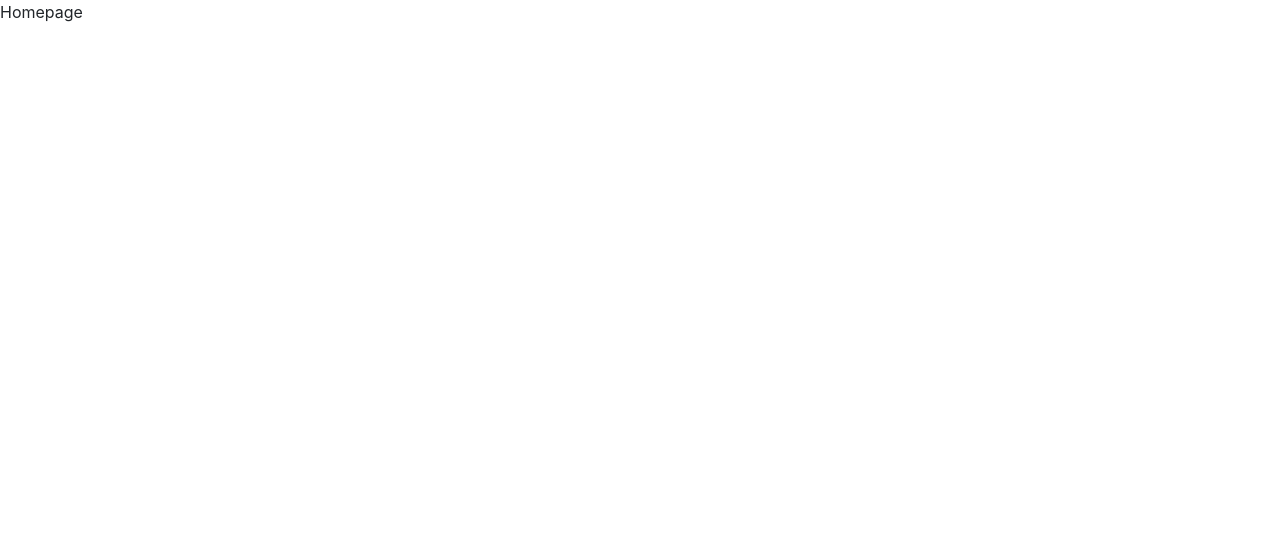
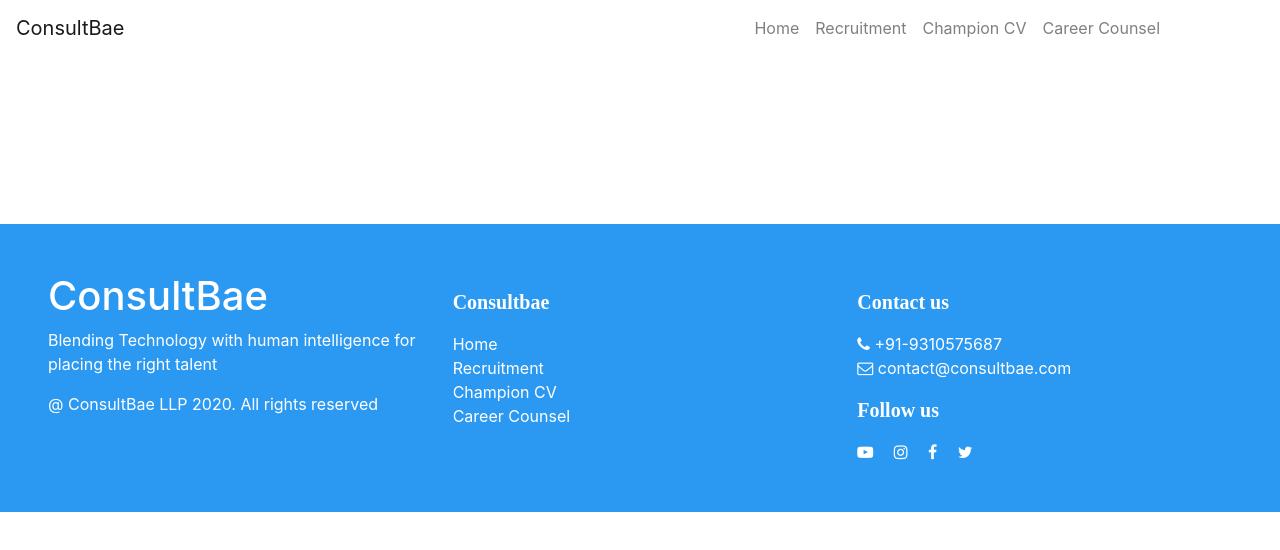
Before and after one commit to Aman-Codes/ConsultBae, a React app in the folder frontend/: page / in a window 1280 px wide. Built offline with nearby package versions, Linux system fonts and the light colour scheme.

Commit message:
added header and footer

```diff
--- a/frontend/public/index.html
+++ b/frontend/public/index.html
@@ -25,6 +25,7 @@
       Learn how to configure a non-root public URL by running `npm run build`.
     -->
     <title>React App</title>
+    <link rel="stylesheet" href="https://stackpath.bootstrapcdn.com/font-awesome/4.7.0/css/font-awesome.min.css" integrity="sha384-wvfXpqpZZVQGK6TAh5PVlGOfQNHSoD2xbE+QkPxCAFlNEevoEH3Sl0sibVcOQVnN" crossorigin="anonymous">
   </head>
   <body>
     <noscript>You need to enable JavaScript to run this app.</noscript>
--- /dev/null
+++ b/frontend/src/components/Footer/Footer.css
@@ -0,0 +1,17 @@
+.footer-bg {
+    background-color: #2B99F2;
+    color: #FFF;
+}
+
+.footer-heading {
+    font-family: Mulish;
+    font-style: normal;
+    font-weight: bold;
+    font-size: 20px;
+    line-height: 60px;
+    margin: 0px;
+}
+
+.white-bg {
+    background-color: #FFF;
+}
--- /dev/null
+++ b/frontend/src/components/Footer/Footer.js
@@ -0,0 +1,42 @@
+import React from 'react';
+import './Footer.css'
+
+function Footer() {
+    return (
+        <div>
+            <div className="row footer-bg p-5" style={{ "backgroundColor": "2B99F2" }}>
+                <div className="col-md-4">
+                    <h1>ConsultBae</h1>
+                    <p>
+                        Blending Technology with human intelligence for placing the right talent
+                    </p>
+                    <p>@ ConsultBae LLP 2020. All rights reserved</p>
+                </div>
+                <div className="col-md-4">
+                <h1 className="footer-heading">Consultbae</h1>
+                    <p>
+                        Home <br/>
+                        Recruitment <br/>
+                        Champion CV <br/>
+                        Career Counsel <br/>
+                    </p>
+                </div>
+                <div className="col-md-4">
+                    <h1 className="footer-heading">Contact us</h1>
+                    <i className="fa fa-phone" aria-hidden="true"></i> +91-9310575687
+                    <br />
+                    <i className="fa fa-envelope-o" aria-hidden="true"></i> contact@consultbae.com
+                    <br />
+                    <h1 className="footer-heading">Follow us</h1>
+                    <i className="fa fa-youtube-play" aria-hidden="true"></i> &emsp;
+                    <i className="fa fa-instagram" aria-hidden="true"></i> &emsp;
+                    <i className="fa fa-facebook" aria-hidden="true"></i> &emsp;
+                    <i className="fa fa-twitter" aria-hidden="true"></i> &emsp;
+                </div>
+
+            </div>
+        </div>
+    );
+}
+
+export default Footer;
--- /dev/null
+++ b/frontend/src/components/Header/Header.js
@@ -0,0 +1,24 @@
+import React from 'react';
+import Navbar from 'react-bootstrap/Navbar';
+import Nav from 'react-bootstrap/Nav';
+
+function Header() {
+    return (
+        <div>
+            <Navbar expand="lg">
+            <Navbar.Brand href="/">ConsultBae</Navbar.Brand>
+            <Navbar.Toggle aria-controls="basic-navbar-nav" />
+            <Navbar.Collapse id="basic-navbar-nav">
+                <Nav className="ml-auto mr-5 px-5">
+                <Nav.Link href="/">Home</Nav.Link>
+                <Nav.Link href="/recruitment">Recruitment</Nav.Link>
+                <Nav.Link href="/championcv">Champion CV</Nav.Link>
+                <Nav.Link href="/careercounsel">Career Counsel</Nav.Link>
+                </Nav>
+            </Navbar.Collapse>
+            </Navbar>
+        </div>
+    );
+}
+
+export default Header;
--- a/frontend/src/components/Home/Home.js
+++ b/frontend/src/components/Home/Home.js
@@ -1,9 +1,19 @@
 import React from 'react';
+import Header from '../Header/Header';
+import Footer from '../Footer/Footer';
 
 function Home(props) {
     return (
         <div>
-            Homepage
+            <Header />
+            <br />
+            <br />
+            <br />
+            <br />
+            <br />
+            <br />
+            <br />
+            <Footer />
         </div>
     );
 }
```
Also changed, not shown: frontend/src/components/Navbar/Header.js (deleted, +0 -54 lines), frontend/src/components/svg/home1.svg (added).
